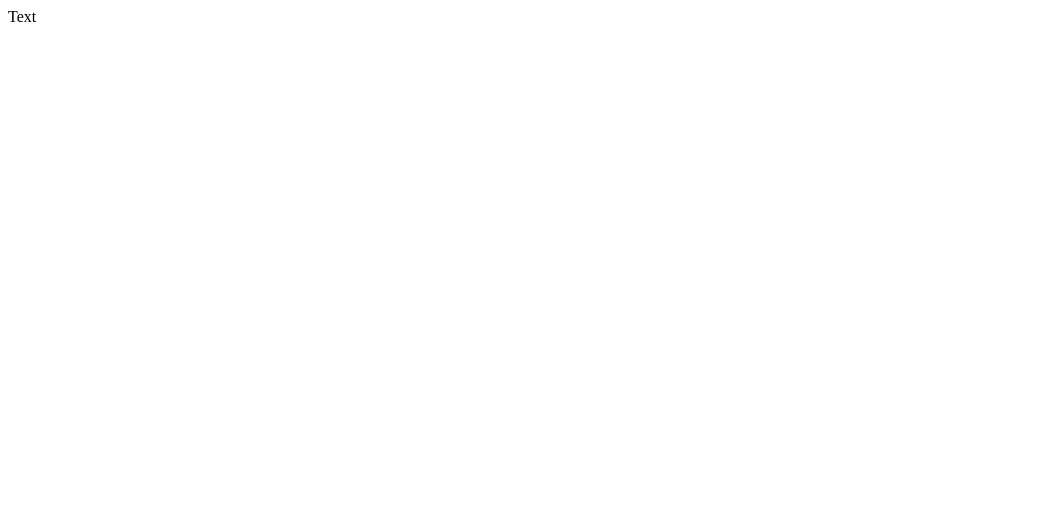
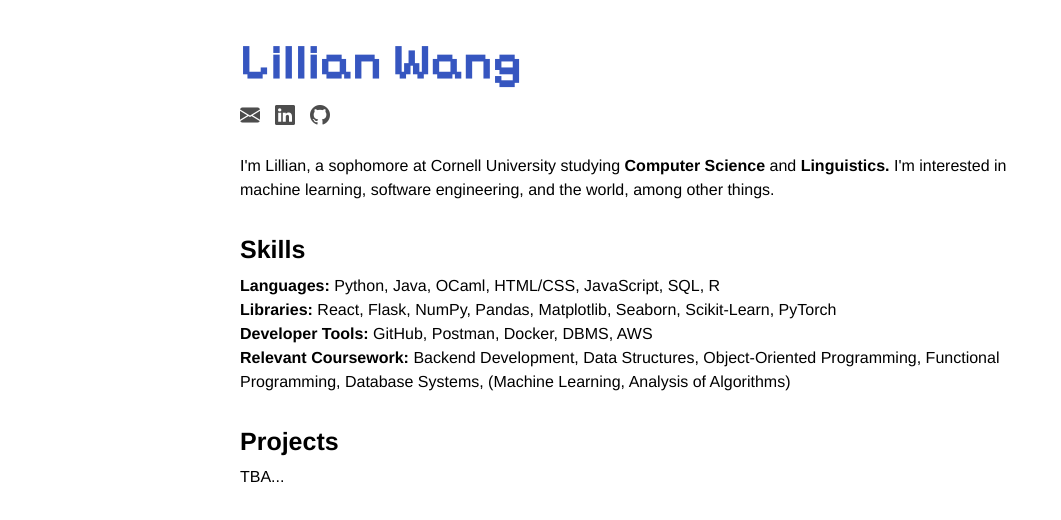
Before and after one commit to ixials/ixials.github.io, a plain HTML site: page index.html in a window 1280 px wide. Shown: the whole page, without its empty margins (0-1061 px from the left). Drawn offline with nearby package versions, Linux system fonts and the light colour scheme.

Commit message:
add some things

```diff
--- a/index.html
+++ b/index.html
@@ -1,6 +1,51 @@
-<html>
-<header><title>Lillian Wang</title></header>
+<!DOCTYPE html>
+<html lang="en">
+
+<head>
+  <meta charset="UTF-8">
+  <title>Portfolio</title>
+  <link rel="stylesheet" href="style.css">
+  <link rel="stylesheet" href="https://cdn.jsdelivr.net/npm/bootstrap-icons@1.11.3/font/bootstrap-icons.css">
+</head>
+
 <body>
-Text
+
+<h2>Lillian Wang</h2>
+
+<icons>
+    <a href="mailto:galatheid@gmail.com"><i class="bi bi-envelope-fill" style="font-size: 20px"></i></a>
+    <a href="https://www.linkedin.com/in/lillian-wang-41743224a/"><i class="bi bi-linkedin" style="font-size: 20px"></i></a>
+    <a href="https://github.com/ixials"><i class="bi bi-github" style="font-size: 20px"></i></a>
+</icons>
+
+<br>
+
+<p>
+    I'm Lillian, a sophomore at Cornell University studying <strong>Computer Science</strong> and <strong>Linguistics.</strong>
+    I'm interested in machine learning, software engineering, and the world, among other things.
+</p>
+
+<br>
+
+<h3>Skills</h3>
+
+<p>
+    <strong>Languages:</strong> Python, Java, OCaml, HTML/CSS, JavaScript, SQL, R
+    <br>
+    <strong>Libraries:</strong> React, Flask, NumPy, Pandas, Matplotlib, Seaborn, Scikit-Learn, PyTorch
+    <br>
+    <strong>Developer Tools:</strong> GitHub, Postman, Docker, DBMS, AWS
+    <br>
+    <strong>Relevant Coursework:</strong> Backend Development, Data Structures, Object-Oriented Programming, Functional Programming, Database Systems,
+    (Machine Learning, Analysis of Algorithms)
+
+</p>
+
+<br>
+
+<h3>Projects</h3>
+
+<p>TBA...</p>
+
 </body>
 </html>
--- /dev/null
+++ b/style.css
@@ -0,0 +1,45 @@
+@import url('https://fonts.googleapis.com/css2?family=Pixelify+Sans:wght@400..700&family=VT323&display=swap');
+
+* {
+    margin: 0;
+    padding: 0;
+    box-sizing: border-box;
+}
+
+body {
+    background: #ffffff;
+    font-family: Helvetica, sans-serif;
+    max-width: 800px;
+    margin: auto;
+    line-height: 1.5;
+}
+
+h2 {
+    color:#3656c0;
+    font-family: "Pixelify Sans", sans-serif;
+    font-size: 50px;
+    margin-top: 25px;
+    margin-bottom: 0px;
+}
+
+h3 {
+    color:#000000;
+    font-weight: bold;
+    font-size: 25px;
+    margin-top: 5px;
+    margin-bottom: 5px;
+}
+
+a {
+    color:#4d4d4d;
+    text-decoration: None;
+}
+
+a:hover {
+    color:#808080
+}
+
+icons {
+    display: flex;
+    gap: 15px
+}
```
